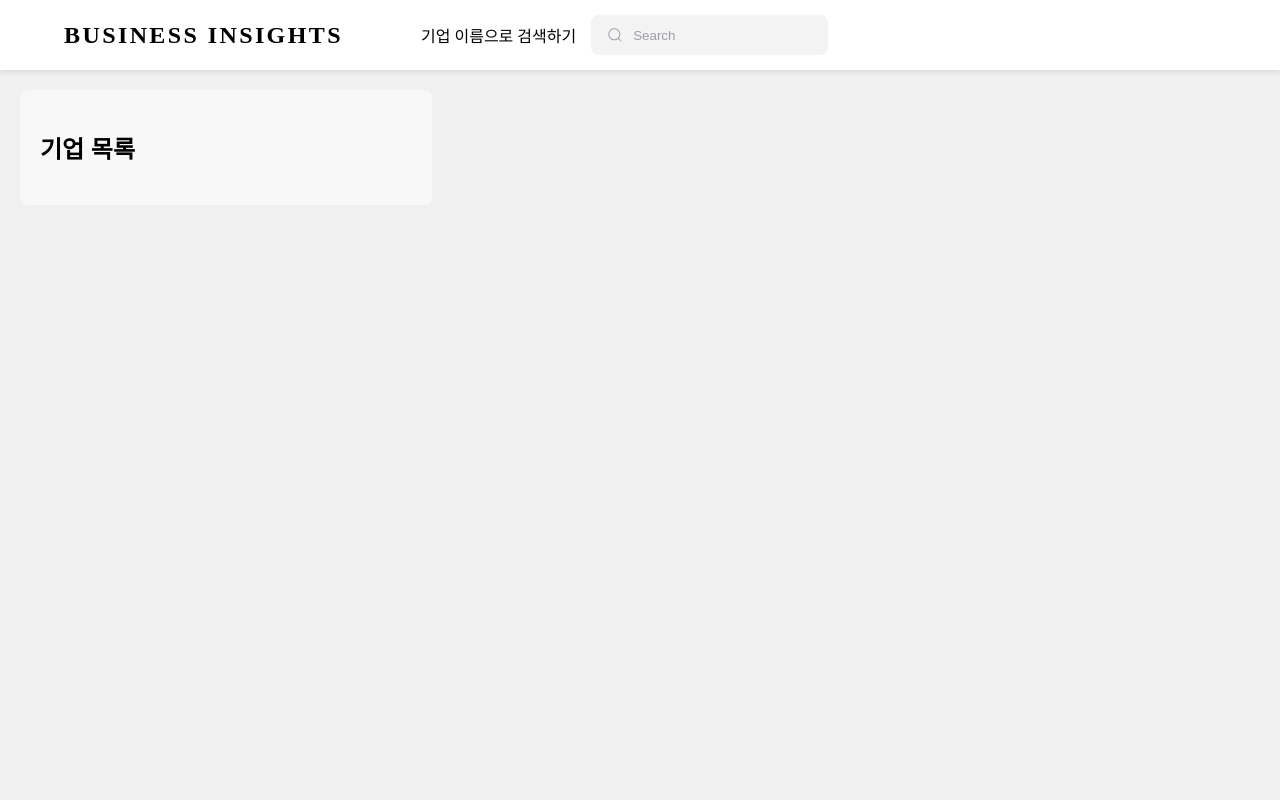
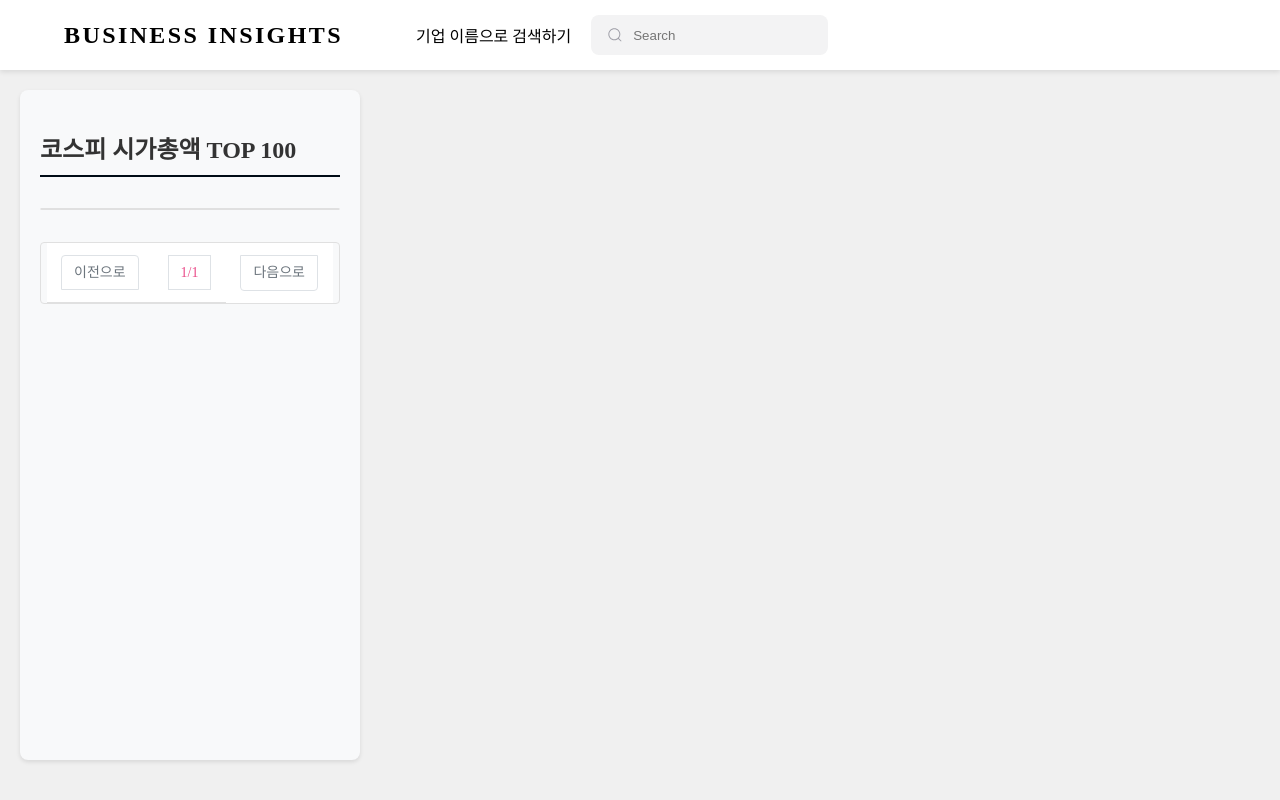
Before and after one commit to Team8con-company/sentiment_app, a Django app: page /search/ in a window 1280 px wide. Run offline with Django 5.2, Linux system fonts and the light colour scheme; data that the repository does not hold is empty; some web fonts are replaced.

Commit message:
company list update

```diff
--- a/search/static/search/css/index.css
+++ b/search/static/search/css/index.css
@@ -5,8 +5,22 @@
     font-style: normal;
 }
 
+@font-face {
+    font-family: 'SUIT-Regular';
+    src: url('https://fastly.jsdelivr.net/gh/projectnoonnu/noonfonts_suit@1.0/SUIT-Regular.woff2') format('woff2');
+    font-weight: normal;
+    font-style: normal;
+}
+
+@font-face {
+    font-family: 'FlightSans-Bold';
+    src: url('https://fastly.jsdelivr.net/gh/projectnoonnu/2410-1@1.0/FlightSans-Bold.woff2') format('woff2');
+    font-weight: 700;
+    font-style: normal;
+}
+
 body {
-    font-family: Arial, sans-serif;
+    font-family: 'SUIT-Regular';
     margin: 0;
     padding: 0;
     background-color: #f0f0f0;
@@ -16,24 +30,22 @@ body {
 }
 
 header {
-    display: flex;
+    display: flex !important;
     justify-content: space-between;
     align-items: center;
     background-color: #ffffff;
     box-shadow: 0 2px 5px rgba(0,0,0,0.1);
     padding: 15px 5%;
-    max-width: auto;
-    margin: 0 auto;
     width: 100%;
     box-sizing: border-box;
 }
 
 .logo {
-    font-family: 'GongGothicMedium';
     font-size: 1.5em;
     font-weight: bold;
     letter-spacing: 0.1em;
     white-space: nowrap;
+    font-family: 'SBAggroB';
 }
 
 .search-container {
@@ -45,12 +57,12 @@ header {
     margin-left: 20px;
 }
 
-label {
-    font-family: 'GongGothicMedium';
-    font-weight: 100;
-    margin: 5px;
-    padding-right: 10px;
-    align-self: center;
+.form__label {
+    font-family: 'SUIT-Regular';
+    margin-right: 20px;
+    text-align: center;
+    align-items: center;
+    margin-bottom: 0 !important;
 }
 
 .group {
@@ -76,11 +88,7 @@ label {
     transition: .3s ease;
 }
 
-.input::placeholder {
-    color: #9e9ea7;
-}
-
-.input:focus, input:hover {
+.input:focus, .input:hover {
     outline: none;
     border-color: rgba(234,76,137,0.4);
     background-color: #fff;
@@ -94,44 +102,138 @@ label {
     width: 1rem;
     height: 1rem;
 }
+
 main {
     display: flex;
     justify-content: space-between;
     padding: 20px;
+    flex-wrap: wrap;
+    flex-grow: 1;
+    overflow: hidden;
 }
 
 .company-list {
-    width: 30%;
-    background-color: #f8f8f8;
+    background-color: #f8f9fa;
+    border-radius: 8px;
     padding: 20px;
-    border-radius: 8px;
+    margin-bottom: 20px;
+    box-shadow: 0 2px 4px rgba(0,0,0,0.1);
+    width: 100%;
+    max-width: 300px; /* 최대 너비 300px로 설정 */
+    flex-grow: 1;
+    margin-right: 20px;
+    display: flex;
+    flex-direction: column;
+    max-height: auto;
+    overflow: hidden;
+}
+
+.company-list h2 {
+    font-family: 'FlightSans-Bold';
+    color: #333;
+    font-size: 24px;
+    margin-bottom: 15px;
+    border-bottom: 2px solid #000b15;
+    padding-bottom: 10px;
 }
 
 .company-list ul {
     list-style-type: none;
     padding: 0;
+    overflow-y: auto;
+    border: 1px solid #e0e0e0;
+    border-radius: 4px;
 }
 
 .company-list li {
-    margin-bottom: 10px;
+    display: flex;
+    align-items: center;
+    padding: 12px 15px; /* 리스트 항목에 적절한 패딩 추가 */
+    border-bottom: 1px solid #e0e0e0; /* 항목 구분을 위한 경계선 추가 */
+    background-color: #fff;
+}
+
+.company-list li:last-child {
+    border-bottom: none; /* 마지막 항목의 하단 경계선 제거 */
+}
+
+.company-list .rank {
+    min-width: 30px;
+    margin-right: 15px; /* 순위와 회사명 사이 간격 증가 */
+    font-weight: bold;
+    color: #495057;
 }
 
 .company-list a {
+    color: #000b15;
     text-decoration: none;
-    color: #333;
+    font-size: 16px;
+    transition: color 0.3s ease;
+    flex-grow: 1;
 }
 
 .company-list a:hover {
-    color: #0066cc;
+    color: #EA4C89;
+}
+
+.pagination-vertical {
+    display: flex;
+    align-items: center;
+    justify-content: center;
+    padding-left: 0;
+    list-style: none;
+}
+
+
+.pagination-vertical .page-link {
+    display: inline;
+    justify-items: center;
+    padding: 0.5rem 0.75rem;
+    margin-left: -1px;
+    line-height: 1.25;
+    color: #EA4C89;
+    background-color: #fff;
+    border: 1px solid #dee2e6;
+    font-size: 14px;
+}
+
+.pagination-vertical .page-item:first-child .page-link {
+    margin-top: 0;
+    border-top-left-radius: 0.25rem;
+    border-top-right-radius: 0.25rem;
+}
+
+.pagination-vertical .page-item:last-child .page-link {
+    border-bottom-right-radius: 0.25rem;
+    border-bottom-left-radius: 0.25rem;
+}
+
+.pagination-vertical .page-item.active .page-link {
+    z-index: 3;
+    color: #fff;
+    background-color: #EA4C89;
+    border-color: #EA4C89;
+    background-color: #fff;
+}
+
+.pagination-vertical .page-item.disabled .page-link {
+    color: #6c757d;
+    pointer-events: none;
+    cursor: auto;
+    background-color: #fff;
+    border-color: #dee2e6;
+    background-color: #fff;
 }
 
 .results-container {
-    width: 65%;
+    flex-grow: 2;
+    min-width: 300px;
 }
 
 .results {
     display: flex;
     justify-content: space-between;
+    flex-wrap: wrap;
 }
 
 .result-item {
@@ -140,8 +242,9 @@ main {
     padding: 20px;
     text-align: center;
     box-shadow: 0 2px 5px rgba(0,0,0,0.1);
-    width: 30%;
+    width: calc(33.33% - 20px);
     margin: 10px;
+    min-width: 200px;
 }
 
 .result-item h3 {
@@ -154,14 +257,3 @@ main {
     font-weight: bold;
     color: #0d0c22;
 }
-
-@media (max-width: 768px) {
-    main {
-        flex-direction: column;
-    }
-
-    .company-list, .results-container {
-        width: 100%;
-        margin-bottom: 20px;
-    }
-}
--- a/search/templates/search/index.html
+++ b/search/templates/search/index.html
@@ -22,12 +22,45 @@
     </header>
     <main>
         <div class="company-list">
-            <h2>기업 목록</h2>
+            <h2>코스피 시가총액 TOP 100</h2>
             <ul>
-                {% for company in companies %}
-                    <li><a href="{% url 'search_results' %}?company={{ company.cor_name }}">{{ company.cor_name }}</a></li>
+                {% for company in page_obj %}
+                    <li>
+                        <span class="rank">{{ company.id }}</span>
+                        <a href="{% url 'search_results' %}?company={{ company.name }}{% if request.GET.page %}&page={{ request.GET.page }}{% endif %}">{{ company.name }}</a>
+                    </li>
                 {% endfor %}
             </ul>
+
+            <div class="row mt-2">
+                <div class="col-12">
+                    <nav>
+                        <ul class="pagination-vertical justify-content-center">
+                            {% if page_obj.has_previous %}
+                            <li class="page-item">
+                                <a class="page-link" href="?page={{ page_obj.previous_page_number }}{% if request.GET.company %}&company={{ request.GET.company }}{% endif %}">이전으로</a>
+                            </li>
+                            {% else %}
+                            <li class="page-item disabled">
+                                <a class="page-link" href="#">이전으로</a>
+                            </li>
+                            {% endif %}
+                            <li class="page-item">
+                                <a class="page-link" href="#">{{ page_obj.number }}/{{ page_obj.paginator.num_pages }}</a>
+                            </li>
+                            {% if page_obj.has_next %}
+                            <li class="page-item">
+                                <a class="page-link" href="?page={{ page_obj.next_page_number }}{% if request.GET.company %}&company={{ request.GET.company }}{% endif %}">다음으로</a>
+                            </li>
+                            {% else %}
+                            <li class="page-item disabled">
+                                <a class="page-link" href="#">다음으로</a>
+                            </li>
+                            {% endif %}
+                        </ul>
+                    </nav>
+                </div>
+            </div>
         </div>
         <div class="results-container">
             {% if results %}
--- a/search/views.py
+++ b/search/views.py
@@ -1,4 +1,5 @@
 from django.shortcuts import render
+from django.core.paginator import Paginator
 from django.core.cache import cache
 from .models import CompanyList, NewsData
 from wordcloud import WordCloud
@@ -8,13 +9,27 @@ import base64
 from io import BytesIO
 
 def index(request):
-    companies = CompanyList.objects.all().order_by('name')
-    return render(request, 'search/index.html', {'companies': companies})
+    companies = CompanyList.objects.all().order_by('id')
+    paginator = Paginator(companies, 10)  # 페이지당 10개 항목
+    page_number = request.GET.get('page')
+    page_obj = paginator.get_page(page_number)
+
+    context = {
+        'page_obj': page_obj,
+        'companies': companies,
+    }
+
+    return render(request, 'search/index.html', context)
 
 def search_results(request):
     company = request.GET.get('company', '')
     results = {}
-    companies = CompanyList.objects.all().order_by('name')
+    companies = CompanyList.objects.all().order_by('id')
+
+    # 페이지네이션 추가
+    paginator = Paginator(companies, 10)  # 페이지당 10개 항목
+    page_number = request.GET.get('page')
+    page_obj = paginator.get_page(page_number)
 
     if company:
         try:
@@ -48,7 +63,13 @@ def search_results(request):
         except CompanyList.DoesNotExist:
             results = {'company_name': company, 'not_found': True}
 
-    return render(request, 'search/index.html', {'results': results, 'companies': companies})
+    context = {
+        'results': results,
+        'page_obj': page_obj,
+        'companies': companies,
+    }
+
+    return render(request, 'search/index.html', context)
 
 
 from django.contrib.staticfiles import finders
```
